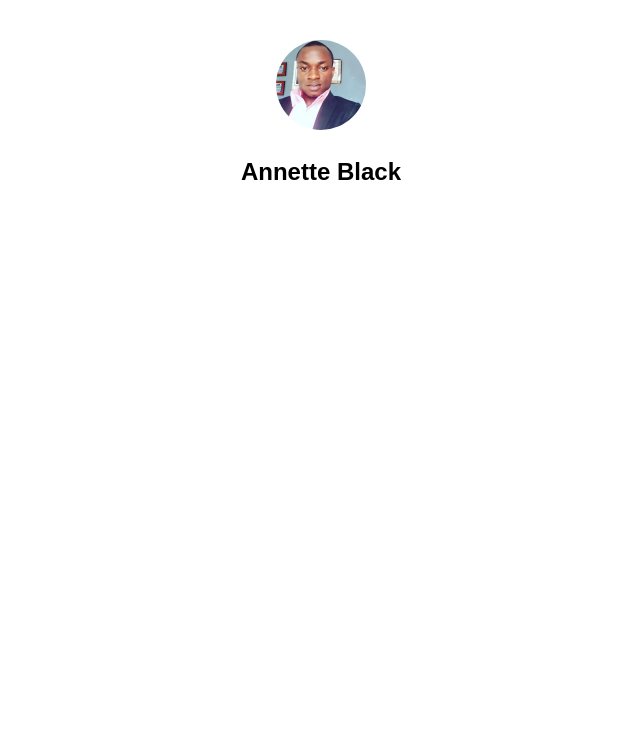
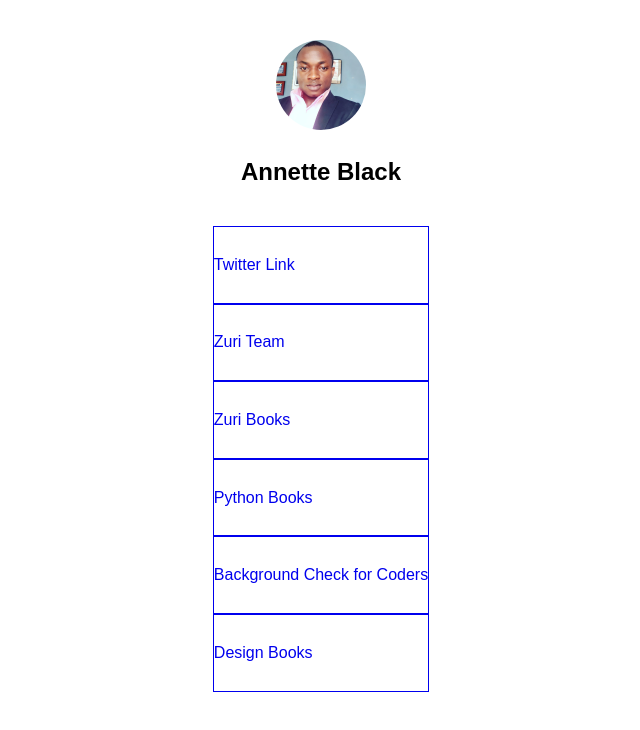
Before and after one commit to domchu/hng-stage-1, a React (Create React App) app: page / in a window 1280 px wide. Shown: the top 730 px of the page, without its empty margins (319-959 px from the left). Built offline with nearby package versions, Linux system fonts and the light colour scheme.

Commit message:
chore:mapping the data to the dom

```diff
--- a/src/App.js
+++ b/src/App.js
@@ -1,5 +1,6 @@
 import React from "react";
 import ProfileImg from "../src/Images/profile-img.png";
+import Links from "./Links";
 function App() {
   return (
     <>
@@ -12,6 +13,7 @@ function App() {
             <h3>Annette Black</h3>
           </div>
         </div>
+        <Links />
       </div>
     </>
   );
--- /dev/null
+++ b/src/Links.js
@@ -0,0 +1,19 @@
+import React from "react";
+import data from "./data";
+
+const Links = ({ linkData }) => {
+  return (
+    <div className="links__container">
+      {data.map((link, index) => {
+        const { id, urlLink, btnText } = link;
+        return (
+          <a href={urlLink} key={id} className="btn">
+            {btnText}
+          </a>
+        );
+      })}
+    </div>
+  );
+};
+
+export default Links;
--- a/src/index.css
+++ b/src/index.css
@@ -3,6 +3,8 @@
 ::before {
   margin: 0;
   font-family: sans-serif;
+  text-decoration: none;
+  box-sizing: border-box;
 }
 
 code {
@@ -11,6 +13,7 @@ code {
 .page-container {
   display: flex;
   justify-content: center;
+  flex-direction: column;
   align-items: center;
   margin-top: 2.5rem;
   width: 100%;
@@ -31,3 +34,13 @@ h3 {
   font-size: 1.5rem;
 }
 /* end of the header section */
+.links__container {
+  display: flex;
+  justify-content: center;
+  flex-direction: column;
+  margin: 1rem 0;
+}
+.btn {
+  border: 1px solid;
+  padding: 1.8rem 0;
+}
```
